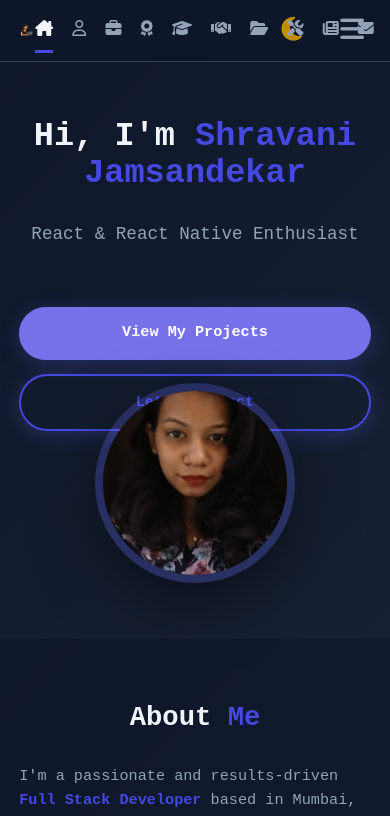
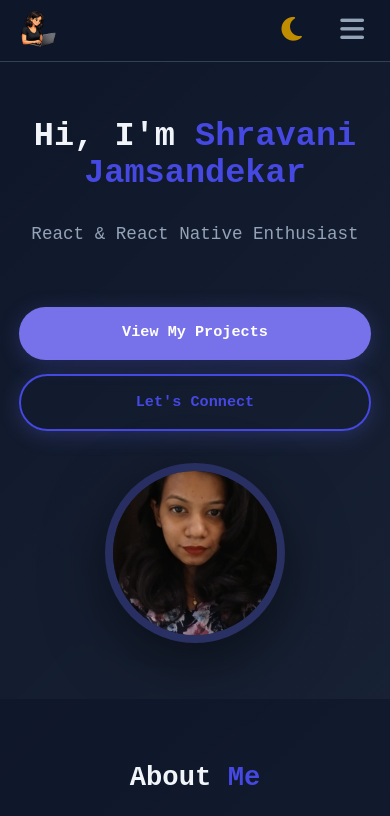
Before and after one commit to shravani1906/shravani-portfolio, a React (Vite) app: page / in a window 390 px wide. Shown: the top 816 px of the page. Built offline with nearby package versions, Linux system fonts and the light colour scheme; a web font is replaced by a local one.

Commit message:
fix: navbar + hero overlap + articles scroll

```diff
--- a/src/index.css
+++ b/src/index.css
@@ -158,14 +158,6 @@ nav {
 
 .hamburger:hover {
   color: var(--primary);
-}
-
-@media (max-width: 850px) {
-  .hamburger {
-    display: block;
-    opacity: 1;
-    transition: opacity 0.3s ease;
-  }
 }
 
 /* ====================== HERO ====================== */
@@ -1230,10 +1222,34 @@ footer {
     height: 42px;
   }
 
+  /* ===== NAV FIX ===== */
   .nav-links {
-    width: 75%;
-    max-width: 240px;
-    gap: 1.2rem;
+    position: fixed;
+    top: 70px;
+    right: -100%;
+    height: calc(100vh - 70px);
+    width: 70%;
+    max-width: 260px;
+    background: var(--bg);
+    flex-direction: column;
+    align-items: center;
+    justify-content: flex-start;
+    padding-top: 2rem;
+    gap: 1.5rem;
+    transition: right 0.3s ease;
+    z-index: 999;
+  }
+
+  /* when menu is open */
+  .nav-links.active {
+    right: 0;
+  }
+
+  /* show hamburger */
+  .hamburger {
+    display: block;
+    opacity: 1;
+    transition: opacity 0.3s ease;
   }
 
   .nav-links a {
@@ -1252,8 +1268,9 @@ footer {
   }
 
   .profile-circle {
-    width: 200px;
-    height: 200px;
+    width: 180px;
+    height: 180px;
+    margin-top: 0; /* IMPORTANT */
   }
 
   .typing {
@@ -1373,15 +1390,20 @@ footer {
   }
 
   /* ===== ARTICLES ===== */
+  /* ===== ARTICLES FIX ===== */
   .articles-container {
-    grid-template-columns: 1fr;
+    display: flex;
+    overflow-x: auto;
+    gap: 1rem;
+    padding-bottom: 1rem;
+    scroll-snap-type: x mandatory;
   }
 
   .article-card {
-    padding: 1.3rem;
-    max-height: none;
+    min-width: 85%;
+    flex-shrink: 0;
+    scroll-snap-align: start;
   }
-
   /* ===== CONTACT ===== */
   form {
     gap: 0.9rem;
```
